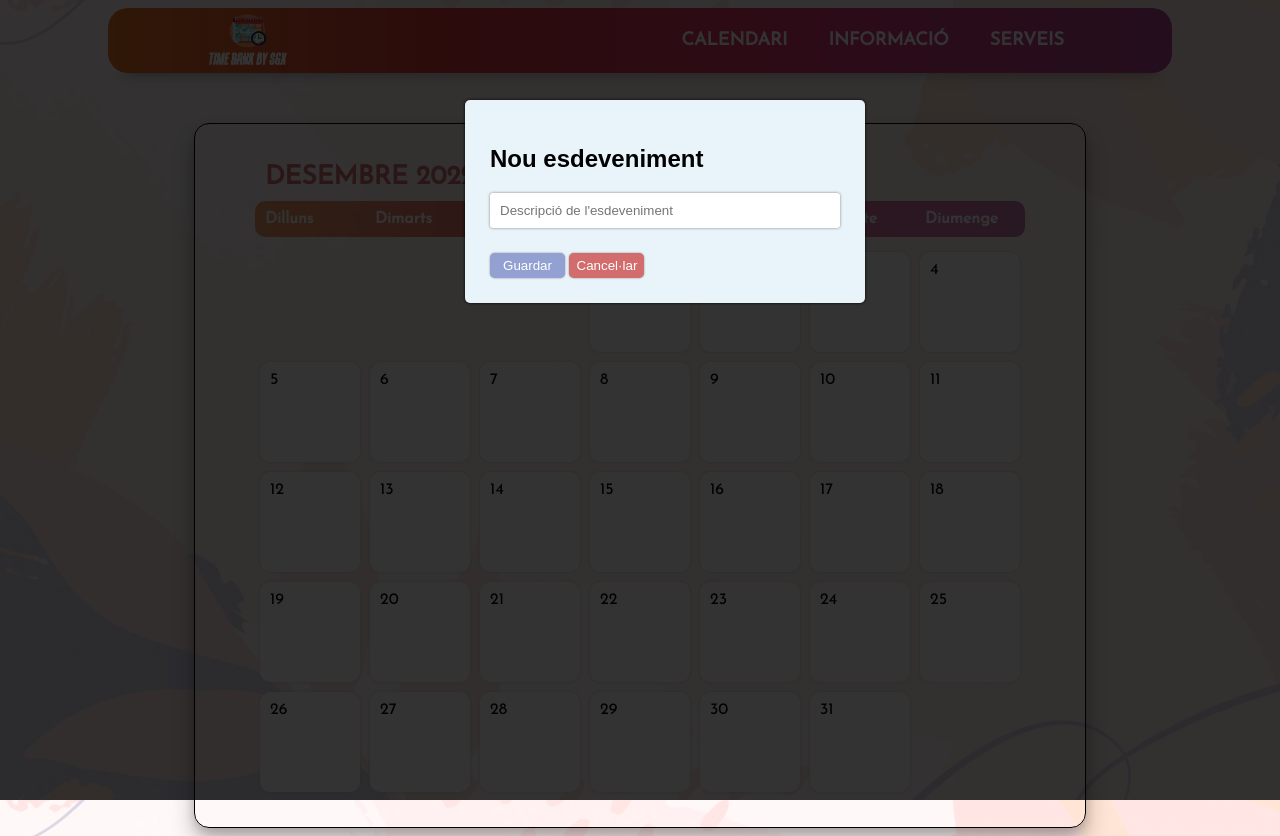
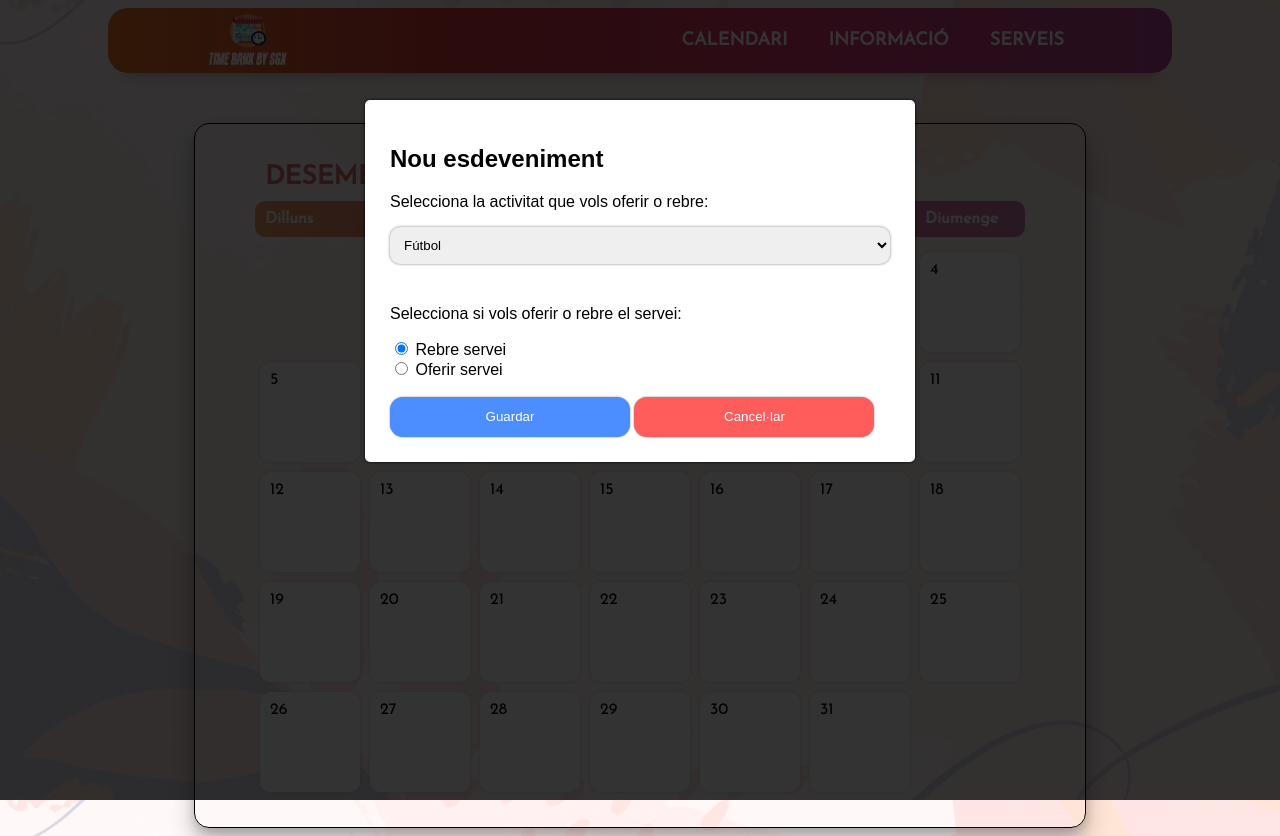
Before and after one commit to guibad22daw/GP1-Projecte1, a plain HTML site: page calendari/calendari.html in a window 1280 px wide. Both pictures are taken after a click on the element "10". Drawn offline with Linux system fonts and the light colour scheme; files that its build step writes are made by us from their sources; files whose address does not match are found by name.

Commit message:
12/12/2022 ----> Menú esdeveniments actualizado

```diff
--- a/calendari/calendari.css
+++ b/calendari/calendari.css
@@ -117,12 +117,11 @@ button {
   display: none;
   z-index: 20;
   padding: 25px;
-  background-color: #e8f4fa;
+  background-color: white;
   box-shadow: 0px 0px 3px black;
   border-radius: 5px;
-  width: 350px;
+  width: 500px;
   top: 100px;
-  left: calc(50% - 175px);
   position: absolute;
   font-family: sans-serif;
 }
@@ -144,13 +143,29 @@ button {
 
 #cancelButton,
 #deleteButton {
-  background-color: #d36c6c;
+  background-color: #ff5c5c;
+  width: 48%;
+  height: 40px;
+  border-radius: 13px;
 }
+
+  #cancelButton:hover, #deleteButton:hover {
+    transition: 1s;
+    background-color: #ce0000;
+  }
 
 #saveButton,
 #closeButton {
-  background-color: #92a1d1;
+  background-color: #4c8eff;
+  width: 48%;
+  height: 40px;
+  border-radius: 13px;
 }
+
+  #saveButton:hover, #closeButton:hover {
+    transition: 1s;
+    background-color: #0058f0;
+  }
 
 #eventText {
   font-size: 14px;
--- a/calendari/calendari.html
+++ b/calendari/calendari.html
@@ -50,8 +50,23 @@
     <div id="newEventModal">
       <h2>Nou esdeveniment</h2>
 
-      <input id="eventTitleInput" placeholder="Descripció de l'esdeveniment" />
+      <!-- <input id="eventTitleInput" placeholder="Descripció de l'esdeveniment" /> -->
+      <p>Selecciona la activitat que vols oferir o rebre:</p>
+      <select id="eventTitleInput" name="serveis" style="padding: 10px; border-radius: 10px;">
+        <option value="futbol" selected>Fútbol</option>
+        <option value="basket">Basket</option>
+        <option value="tennis">Tennis</option>
+        <option value="escacs">Escacs</option>
+        <option value="angles">Anglès</option>
+        <option value="cuina">Cuina</option>
+      </select>
 
+      <p>Selecciona si vols oferir o rebre el servei:</p>
+      <input type="radio" id="contactChoice1" name="accio" value="rebre" checked/>
+      <label for="contactChoice1">Rebre servei</label><br>
+      <input type="radio" id="contactChoice2" name="accio" value="oferir"/>
+      <label for="contactChoice2">Oferir servei</label>
+      <br><br>
       <button id="saveButton">Guardar</button>
       <button id="cancelButton">Cancel·lar</button>
     </div>
```
